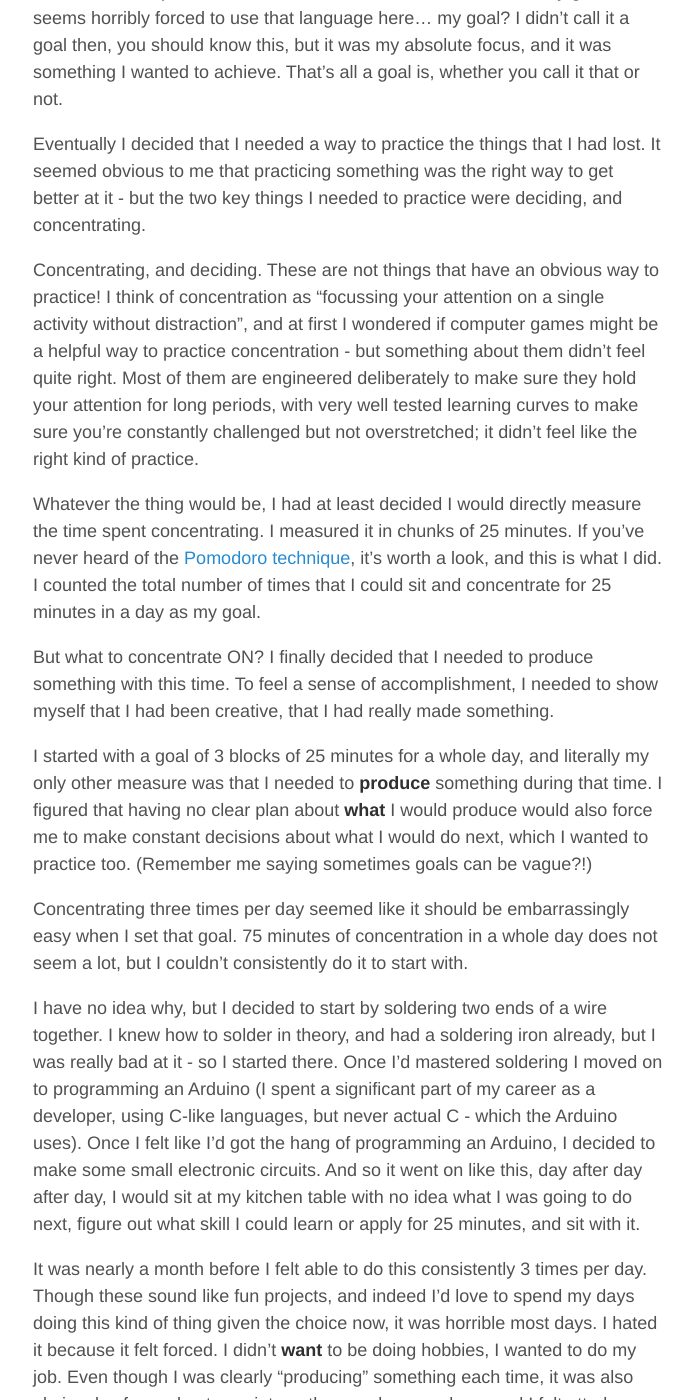
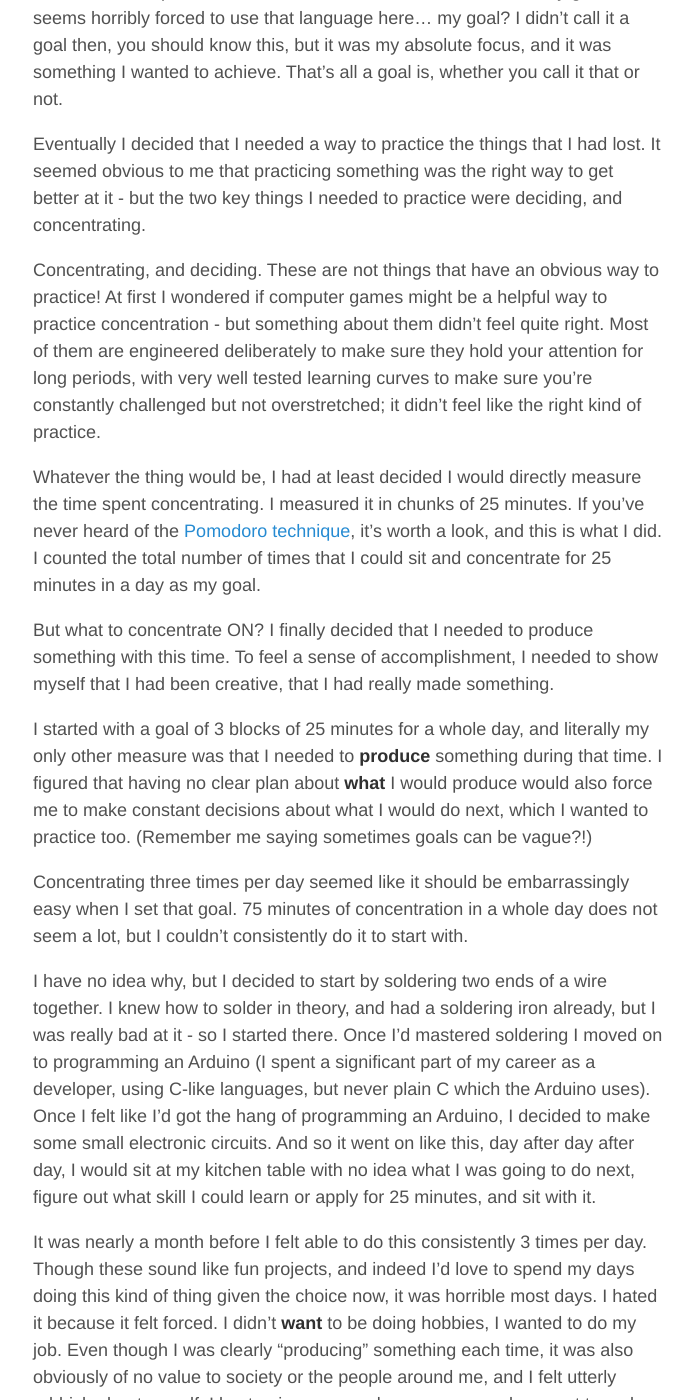
Before and after one commit to WillSoper/WillSoper.github.io, a Jekyll site: the page built from _posts/2020-06-15-dream-big-act-small-taking-control-with-goals.md, in a window 1280 px wide and 1400 px high, scrolled down 6748 px. Shown: the whole window, without its empty margins (292-985 px from the left). Built offline with Jekyll 4.4.1, drawn with Linux system fonts in a browser that asks for light colours; some of the changed text lies outside the part shown.

Commit message:
Minor edits

```diff
--- a/_posts/2020-06-15-dream-big-act-small-taking-control-with-goals.md
+++ b/_posts/2020-06-15-dream-big-act-small-taking-control-with-goals.md
@@ -115,7 +115,7 @@ It took me a couple of weeks to work out where to even start on my goal. It seem
 
 Eventually I decided that I needed a way to practice the things that I had lost. It seemed obvious to me that practicing something was the right way to get better at it - but the two key things I needed to practice were deciding, and concentrating.
 
-Concentrating, and deciding. These are not things that have an obvious way to practice! I think of concentration as "focussing your attention on a single activity without distraction", and at first I wondered if computer games might be a helpful way to practice concentration - but something about them didn't feel quite right. Most of them are engineered deliberately to make sure they hold your attention for long periods, with very well tested learning curves to make sure you're constantly challenged but not overstretched; it didn't feel like the right kind of practice.
+Concentrating, and deciding. These are not things that have an obvious way to practice! At first I wondered if computer games might be a helpful way to practice concentration - but something about them didn't feel quite right. Most of them are engineered deliberately to make sure they hold your attention for long periods, with very well tested learning curves to make sure you're constantly challenged but not overstretched; it didn't feel like the right kind of practice.
 
 Whatever the thing would be, I had at least decided I would directly measure the time spent concentrating. I measured it in chunks of 25 minutes. If you've never heard of the [Pomodoro technique](https://en.wikipedia.org/wiki/Pomodoro_Technique), it's worth a look, and this is what I did. I counted the total number of times that I could sit and concentrate for 25 minutes in a day as my goal.
 
@@ -125,7 +125,7 @@ I started with a goal of 3 blocks of 25 minutes for a whole day, and literally m
 
 Concentrating three times per day seemed like it should be embarrassingly easy when I set that goal. 75 minutes of concentration in a whole day does not seem a lot, but I couldn't consistently do it to start with.
 
-I have no idea why, but I decided to start by soldering two ends of a wire together. I knew how to solder in theory, and had a soldering iron already, but I was really bad at it - so I started there. Once I'd mastered soldering I moved on to programming an Arduino (I spent a significant part of my career as a developer, using C-like languages, but never actual C - which the Arduino uses). Once I felt like I'd got the hang of programming an Arduino, I decided to make some small electronic circuits. And so it went on like this, day after day after day, I would sit at my kitchen table with no idea what I was going to do next, figure out what skill I could learn or apply for 25 minutes, and sit with it.
+I have no idea why, but I decided to start by soldering two ends of a wire together. I knew how to solder in theory, and had a soldering iron already, but I was really bad at it - so I started there. Once I'd mastered soldering I moved on to programming an Arduino (I spent a significant part of my career as a developer, using C-like languages, but never plain C which the Arduino uses). Once I felt like I'd got the hang of programming an Arduino, I decided to make some small electronic circuits. And so it went on like this, day after day after day, I would sit at my kitchen table with no idea what I was going to do next, figure out what skill I could learn or apply for 25 minutes, and sit with it.
 
 It was nearly a month before I felt able to do this consistently 3 times per day. Though these sound like fun projects, and indeed I'd love to spend my days doing this kind of thing given the choice now, it was horrible most days. I hated it because it felt forced. I didn't **want** to be doing hobbies, I wanted to do my job. Even though I was clearly "producing" something each time, it was also obviously of no value to society or the people around me, and I felt utterly rubbish about myself. I kept going anyway, because my goal was not to make any particular thing, but to practice concentrating. I reminded myself of this often. It helped. All I had to do was sit there for 25 minutes and stay focussed on one thing.
 
```
Also changed, not shown: other parts of _posts/2020-06-15-dream-big-act-small-taking-control-with-goals.md (+2 -2 lines).
